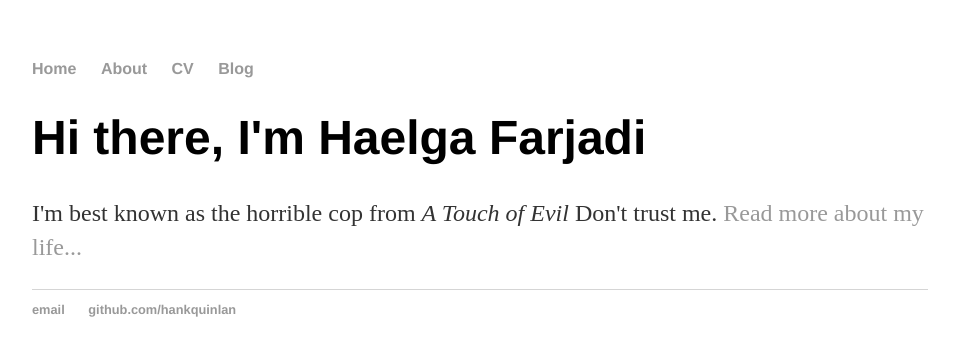
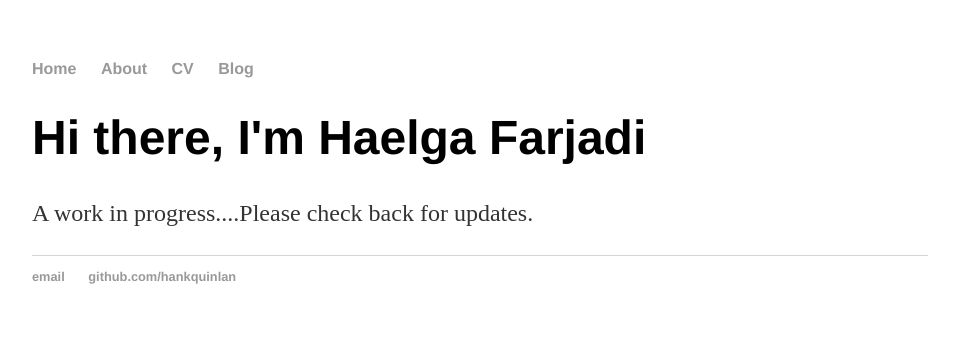
Before and after one commit to Helga/Helga.github.io, a Jekyll site: the page built from index.html, in a window 1280 px wide. Shown: the top 356 px of the page, without its empty margins (160-1119 px from the left). Built offline with Jekyll 4.4.1, drawn with Linux system fonts in a browser that asks for light colours.

Commit message:
Update index.html

```diff
--- a/index.html
+++ b/index.html
@@ -4,5 +4,5 @@ title: Helga Farjadi
 ---
 <div class="blurb">
 	<h1>Hi there, I'm Haelga Farjadi</h1>
-	<p>I'm best known as the horrible cop from <em>A Touch of Evil</em> Don't trust me. <a href="/about">Read more about my life...</a></p>
+	<p>A work in progress....Please check back for updates.</p>
 </div><!-- /.blurb -->
```
